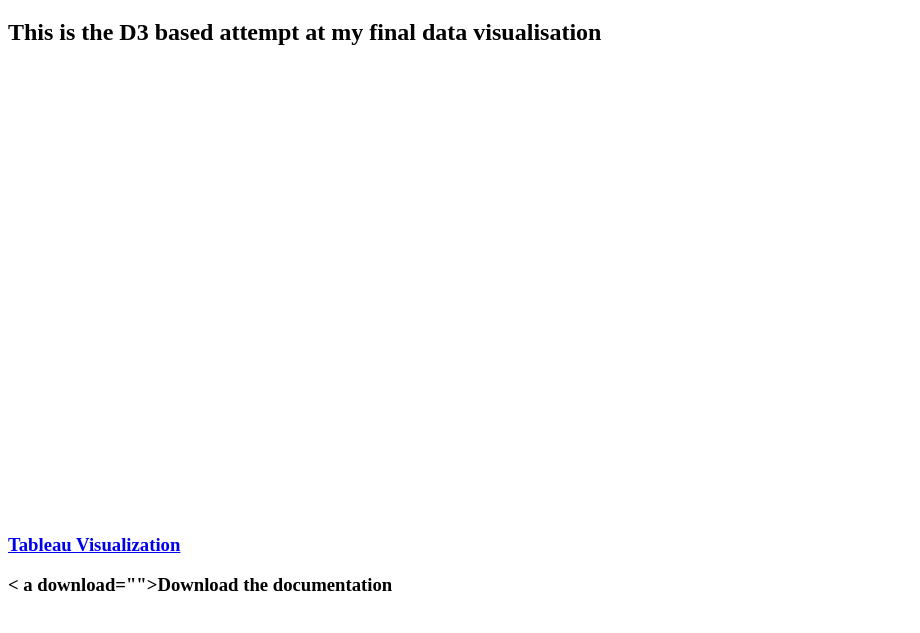
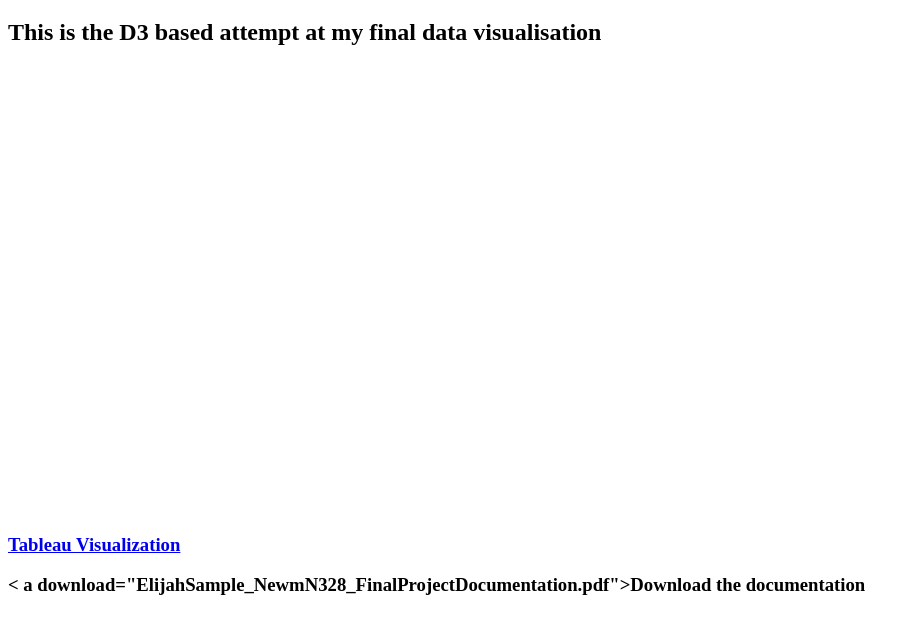
Before and after one commit to elisample/elisample.github.io, a plain HTML site: page index.html in a window 1280 px wide. Shown: the part 61-694 px from the top of the page, without its empty margins (0-920 px from the left). Drawn offline with nearby package versions, Linux system fonts and the light colour scheme.

Commit message:
Update index.html

```diff
--- a/index.html
+++ b/index.html
@@ -61,6 +61,6 @@
     </div>
 
     <h3><a href="https://elisample.github.io/index2">Tableau Visualization</a></h3>
-    <h3>< a download="">Download the documentation</a></h3>
+    <h3>< a download="ElijahSample_NewmN328_FinalProjectDocumentation.pdf">Download the documentation</a></h3>
 </body>
 </html>
```
